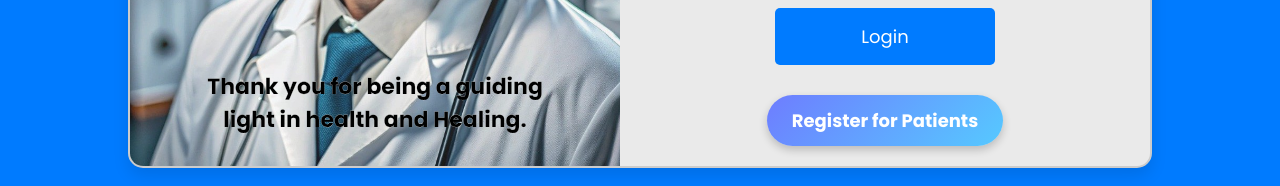
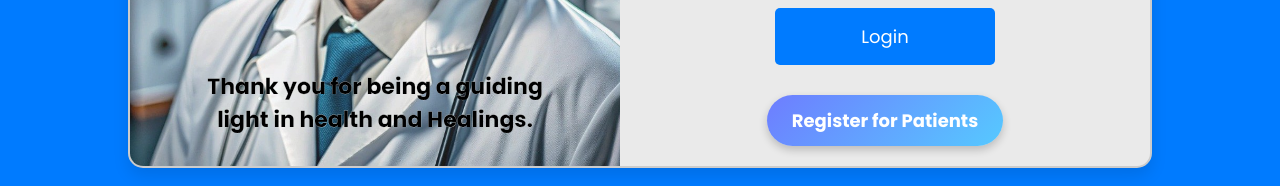
Before and after one commit to dumbbass/IntegCode, an Angular app: page /login in a window 1280 px wide. Shown: the part 572-758 px from the top of the page. Built offline with nearby package versions, Linux system fonts and the light colour scheme.

Commit message:
Title Changed

```diff
--- a/src/app/login/login.component.html
+++ b/src/app/login/login.component.html
@@ -14,7 +14,7 @@
     <div class="right-side">
       <img src="assets/Doctor.jpg" alt="Doctor" />
       <img class="Logo" src="assets/Logo.png" alt="Logo" />
-      <p>Thank you for being a guiding light in health and Healing.</p>
+      <p>Thank you for being a guiding light in health and Healings.</p>
     </div>
     <div class="left-side">
       <div class="centered-headings">
```
